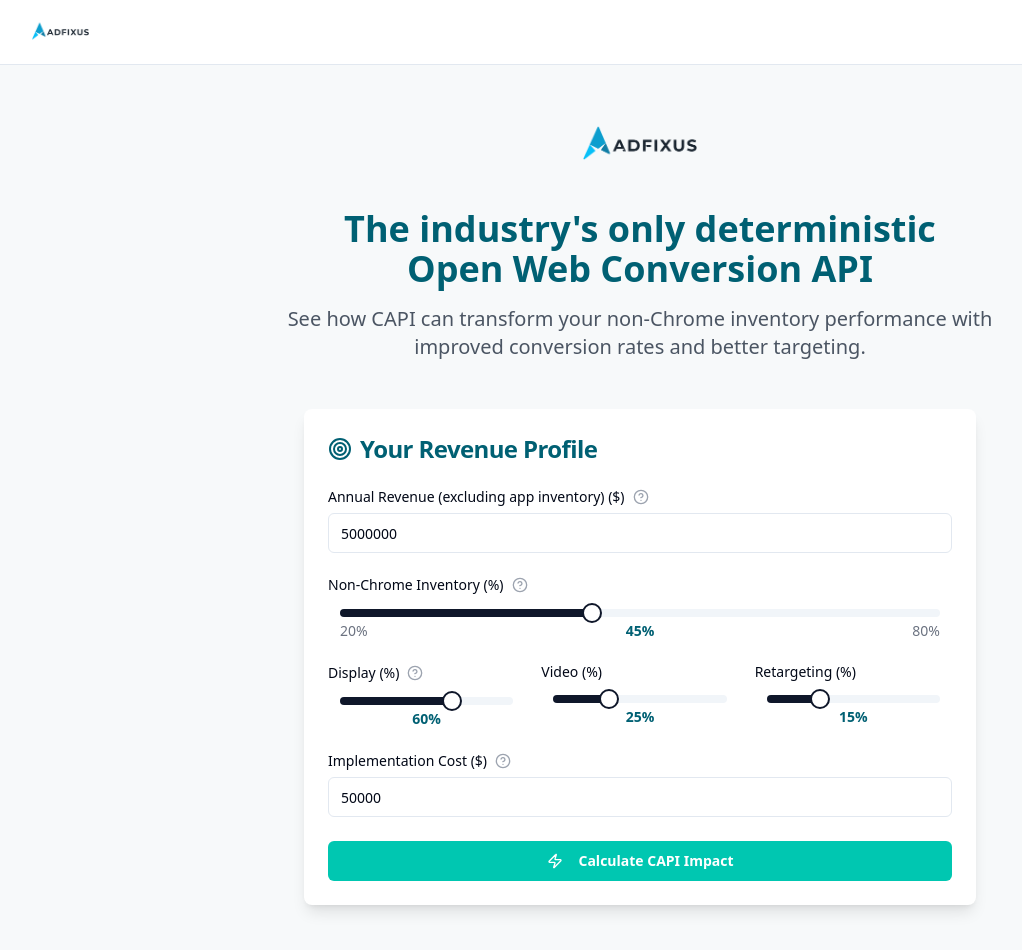
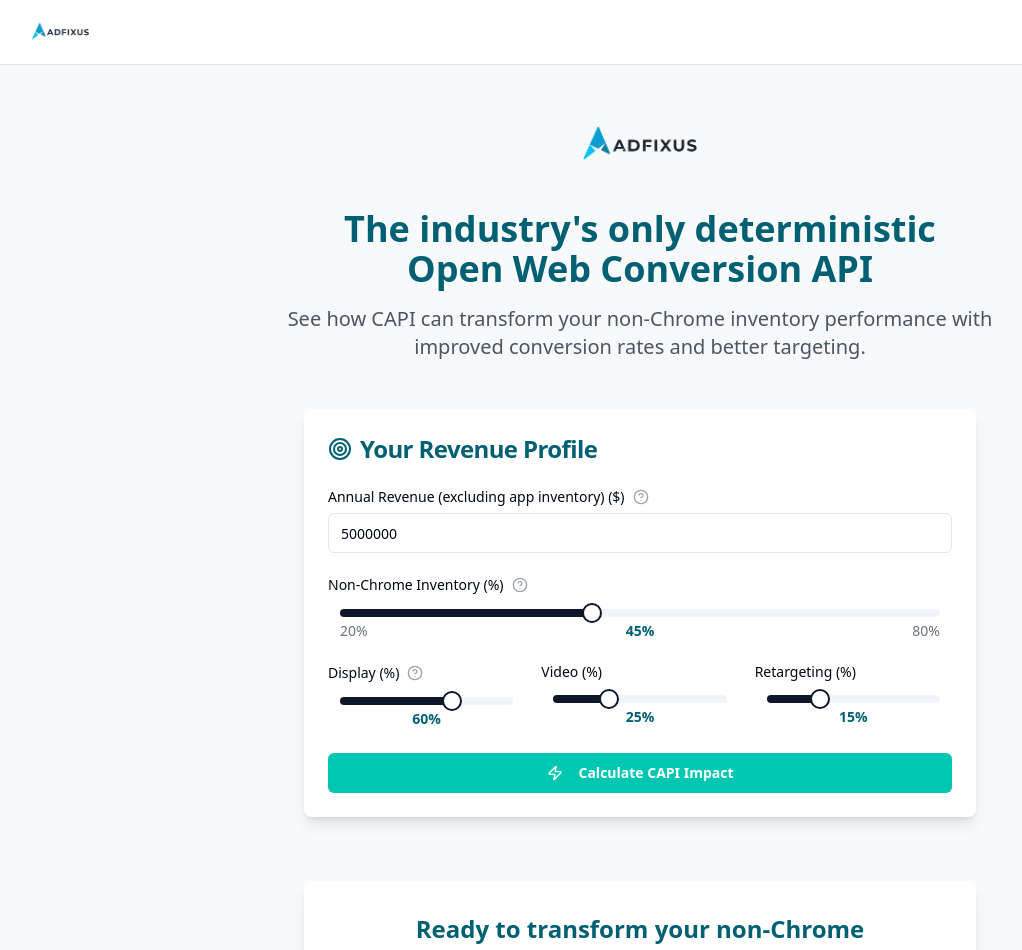
Before and after one commit to krishanraja/adfixus-capi-calculator, a React (Vite) app: page / in a window 1280 px wide. Shown: the top 950 px of the page, without its empty margins (0-1022 px from the left). Built offline with nearby package versions, Linux system fonts and the light colour scheme.

Commit message:
Remove implementation cost input
Removed the implementation cost input field and related calculations from the ROI calculator.

```diff
--- a/src/components/ROICalculator.tsx
+++ b/src/components/ROICalculator.tsx
@@ -24,7 +24,6 @@ interface CalculationResults {
 
   incrementalRevenue: number;
   incrementalPercentage: number;
-  roi12m: number;
 
   conversionImprovements: {
     displayImprovement: number;
@@ -39,7 +38,6 @@ const ROICalculator = () => {
   const [displayShare, setDisplayShare] = useState<number[]>([60]);
   const [videoShare, setVideoShare] = useState<number[]>([25]);
   const [retargetingShare, setRetargetingShare] = useState<number[]>([15]);
-  const [implementationCost, setImplementationCost] = useState<string>('50000');
   const [results, setResults] = useState<CalculationResults | null>(null);
   const [errors, setErrors] = useState<Record<string, string>>({});
   const { toast } = useToast();
@@ -58,10 +56,6 @@ const ROICalculator = () => {
       newErrors.annualRevenue = 'Please enter a valid annual revenue amount';
     }
 
-    if (!implementationCost || isNaN(Number(implementationCost)) || Number(implementationCost) < 0) {
-      newErrors.implementationCost = 'Please enter a valid implementation cost';
-    }
-
     if (displayShare[0] + videoShare[0] + retargetingShare[0] !== 100) {
       newErrors.shares = 'Revenue shares must add up to 100%';
     }
@@ -78,7 +72,6 @@ const ROICalculator = () => {
     const displayPercent = displayShare[0] / 100;
     const videoPercent = videoShare[0] / 100;
     const retargetingPercent = retargetingShare[0] / 100;
-    const implCost = Number(implementationCost);
 
     // Current revenue breakdown
     const currentDisplayRevenue = revenue * displayPercent;
@@ -112,7 +105,6 @@ const ROICalculator = () => {
     const projectedRevenue = projectedDisplayRevenue + projectedVideoRevenue + projectedRetargetingRevenue;
     const incrementalRevenue = projectedRevenue - revenue;
     const incrementalPercentage = (incrementalRevenue / revenue) * 100;
-    const roi12m = ((incrementalRevenue - implCost) / implCost) * 100;
 
     setResults({
       currentRevenue: revenue,
@@ -125,7 +117,6 @@ const ROICalculator = () => {
       projectedRetargetingRevenue,
       incrementalRevenue,
       incrementalPercentage,
-      roi12m,
       conversionImprovements: {
         displayImprovement: netDisplayImprovement,
         videoImprovement: netVideoImprovement,
@@ -172,28 +163,26 @@ const ROICalculator = () => {
     pdf.text(`Annual Revenue: ${formatCurrency(Number(annualRevenue))}`, 20, 80);
     pdf.text(`Non-Chrome Inventory: ${nonChromePercentage[0]}%`, 20, 95);
     pdf.text(`Display Share: ${displayShare[0]}% | Video Share: ${videoShare[0]}% | Retargeting: ${retargetingShare[0]}%`, 20, 110);
-    pdf.text(`Implementation Cost: ${formatCurrency(Number(implementationCost))}`, 20, 125);
 
     // Results
     pdf.setFontSize(16);
     pdf.setFont('helvetica', 'bold');
-    pdf.text('CAPI Impact Results:', 20, 150);
+    pdf.text('CAPI Impact Results:', 20, 135);
 
     pdf.setFontSize(12);
     pdf.setFont('helvetica', 'normal');
-    pdf.text(`Incremental Annual Revenue: ${formatCurrency(results.incrementalRevenue)} (+${formatNumber(results.incrementalPercentage)}%)`, 20, 165);
-    pdf.text(`Projected Total Revenue: ${formatCurrency(results.projectedRevenue)}`, 20, 180);
-    pdf.text(`ROI at 12 Months: ${formatNumber(results.roi12m)}%`, 20, 195);
+    pdf.text(`Incremental Annual Revenue: ${formatCurrency(results.incrementalRevenue)} (+${formatNumber(results.incrementalPercentage)}%)`, 20, 150);
+    pdf.text(`Projected Total Revenue: ${formatCurrency(results.projectedRevenue)}`, 20, 165);
 
     pdf.setFontSize(14);
     pdf.setFont('helvetica', 'bold');
-    pdf.text('Revenue Improvements by Channel:', 20, 220);
+    pdf.text('Revenue Improvements by Channel:', 20, 190);
 
     pdf.setFontSize(12);
     pdf.setFont('helvetica', 'normal');
-    pdf.text(`Display: ${formatCurrency(results.conversionImprovements.displayImprovement)}`, 20, 235);
-    pdf.text(`Video: ${formatCurrency(results.conversionImprovements.videoImprovement)}`, 20, 250);
-    pdf.text(`Retargeting: ${formatCurrency(results.conversionImprovements.retargetingImprovement)}`, 20, 265);
+    pdf.text(`Display: ${formatCurrency(results.conversionImprovements.displayImprovement)}`, 20, 205);
+    pdf.text(`Video: ${formatCurrency(results.conversionImprovements.videoImprovement)}`, 20, 220);
+    pdf.text(`Retargeting: ${formatCurrency(results.conversionImprovements.retargetingImprovement)}`, 20, 235);
 
     pdf.save(`AdFixus_CAPI_Analysis_${date}.pdf`);
 
@@ -406,31 +395,6 @@ const ROICalculator = () => {
                     <p className="text-sm text-red-500 text-center">{errors.shares}</p>
                   )}
 
-                  <div>
-                    <div className="flex items-center gap-2 mb-2">
-                      <Label htmlFor="cost">Implementation Cost ($)</Label>
-                      <Tooltip>
-                        <TooltipTrigger>
-                          <HelpCircle className="h-4 w-4 text-gray-400" />
-                        </TooltipTrigger>
-                        <TooltipContent>
-                          <p>One-time setup and integration costs for CAPI implementation</p>
-                        </TooltipContent>
-                      </Tooltip>
-                    </div>
-                    <Input
-                      id="cost"
-                      type="text"
-                      value={implementationCost}
-                      onChange={(e) => setImplementationCost(e.target.value)}
-                      placeholder="50,000"
-                      className={errors.implementationCost ? 'border-red-500' : ''}
-                    />
-                    {errors.implementationCost && (
-                      <p className="text-sm text-red-500 mt-1">{errors.implementationCost}</p>
-                    )}
-                  </div>
-
                   <Button
                     onClick={calculateROI}
                     className="w-full text-white font-semibold py-3"
@@ -472,19 +436,20 @@ const ROICalculator = () => {
                         </p>
                       </div>
 
-                      <div className="p-4 rounded-lg" style={{ backgroundColor: '#FFF5F5' }}>
-                        <p className="text-sm text-gray-600">ROI at 12 Months</p>
-                        <p className="text-2xl font-bold" style={{ color: results.roi12m > 0 ? '#00C7B1' : '#FF615A' }}>
-                          {formatNumber(results.roi12m)}%
-                        </p>
-                      </div>
-
                       <div className="p-4 rounded-lg" style={{ backgroundColor: '#F0FDFC' }}>
                         <p className="text-sm text-gray-600">Non-Chrome Inventory</p>
                         <p className="text-2xl font-bold" style={{ color: '#006073' }}>
                           {nonChromePercentage[0]}%
                         </p>
                         <p className="text-sm text-gray-500">affected by CAPI</p>
+                      </div>
+
+                      <div className="p-4 rounded-lg" style={{ backgroundColor: '#F0FDFC' }}>
+                        <p className="text-sm text-gray-600">Revenue Uplift</p>
+                        <p className="text-2xl font-bold" style={{ color: '#00C7B1' }}>
+                          {formatNumber(results.incrementalPercentage)}%
+                        </p>
+                        <p className="text-sm text-gray-500">improvement</p>
                       </div>
                     </div>
 
```
